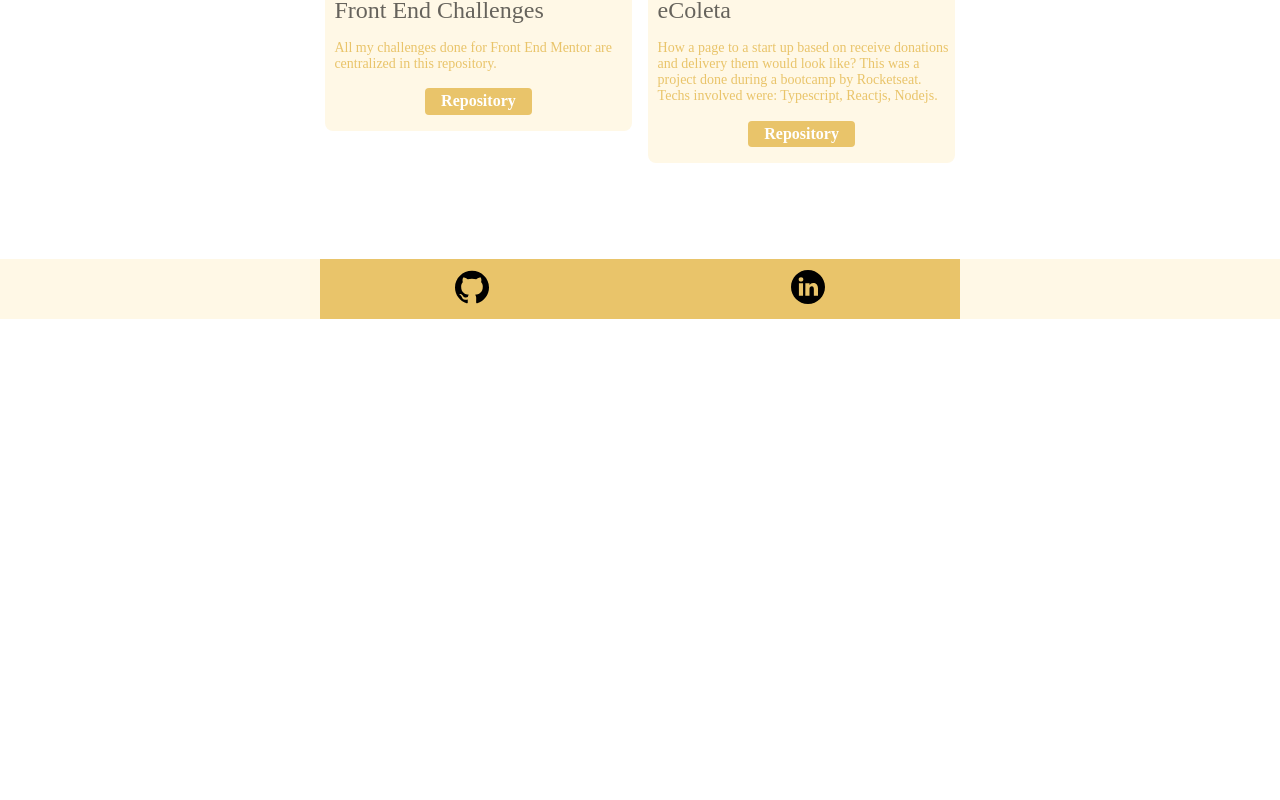
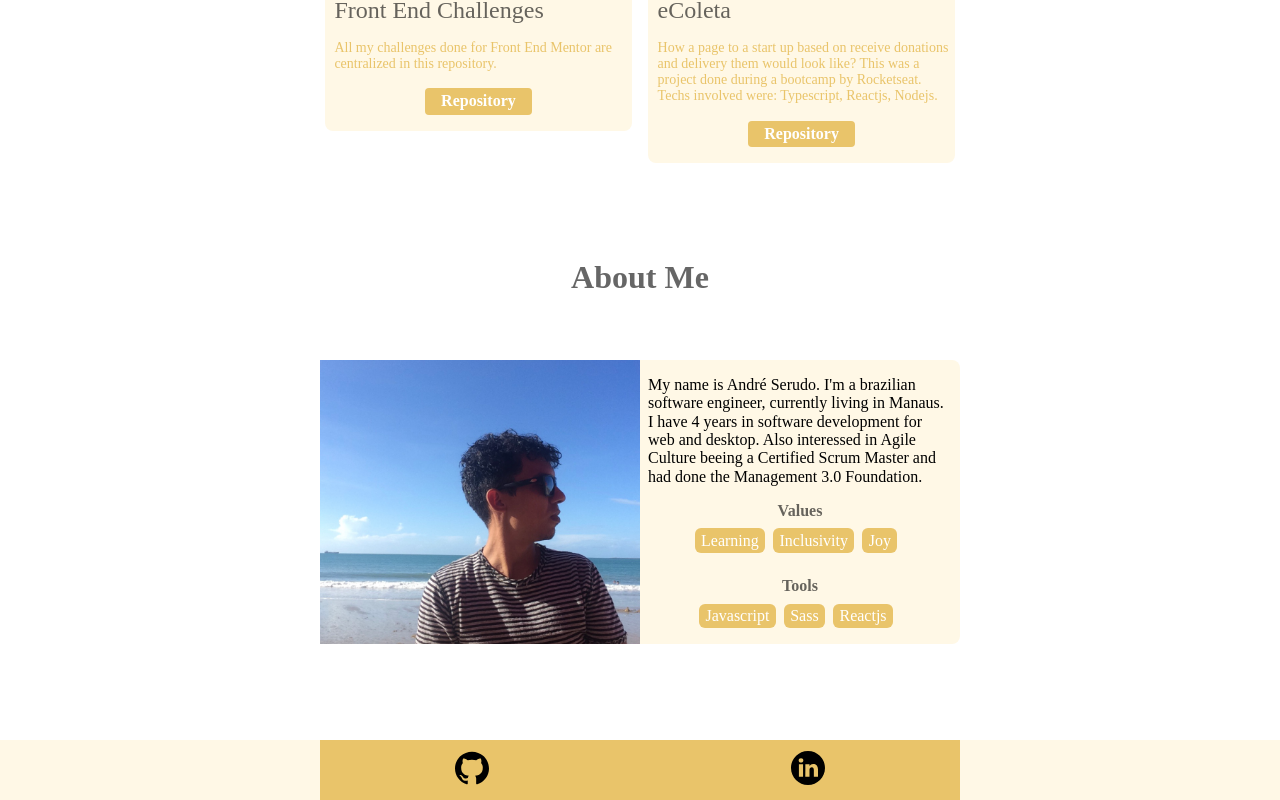
Before and after one commit to andreserudo/Andre_Serudo_JAMStackAlura, a Next.js app: page / in a window 1280 px wide. Shown: the part 1024-1824 px from the top of the page. Before the commit the page ends 1343 px from the top, so only its background shows below. Built offline with nearby package versions, Linux system fonts and the light colour scheme; a web font is replaced by a local one.

Commit message:
Sessao About Me

```diff
--- a/pages/index.jsx
+++ b/pages/index.jsx
@@ -4,6 +4,7 @@ import Cabecalho from '../src/components/commons/Cabecalho';
 import WrapperProjetos from '../src/components/commons/Projetos';
 import Footer from '../src/components/commons/Footer';
 import Apresentacao from '../src/components/commons/Apresentacao';
+import SobreMim from '../src/components/commons/SobreMim';
 
 export default function Home() {
   return (
@@ -18,6 +19,7 @@ export default function Home() {
       <Cabecalho />
       <Apresentacao />
       <WrapperProjetos />
+      <SobreMim />
       <Footer />
     </div>
   );
--- a/src/components/commons/Projetos/index.jsx
+++ b/src/components/commons/Projetos/index.jsx
@@ -1,6 +1,6 @@
 import React from 'react';
 import { Wrapper, SectionTitle, ProjetosWrapper } from './styles';
-import projects from '../../../themes/projectsData';
+import { projects } from '../../../themes/projectsData';
 import Card from '../Card';
 
 function WrapperProjetos() {
--- a/src/components/commons/SobreMim/index.jsx
+++ b/src/components/commons/SobreMim/index.jsx
@@ -1,8 +1,38 @@
 import React from 'react';
+import Text from '../../foundation/Text';
+import Wrapper from './styles';
+import { bio, values, tools } from '../../../themes/projectsData';
+import Card from '../../foundation/CardItem/styles';
 
 function SobreMim() {
   return (
-    <h1>Cabecalho</h1>
+    <Wrapper>
+      <Wrapper.Container>
+        <h1>About Me</h1>
+        <Wrapper.Card id="AboutMe">
+          <Wrapper.Profile />
+          <Wrapper.Description>
+            <Text>{bio}</Text>
+            <h4>Values</h4>
+            <Wrapper.Cards>
+              {
+              values.map((value) => (
+                <Card key={value}>{value}</Card>
+              ))
+            }
+            </Wrapper.Cards>
+            <h4>Tools</h4>
+            <Wrapper.Cards>
+              {
+              tools.map((tool) => (
+                <Card key={tool}>{tool}</Card>
+              ))
+            }
+            </Wrapper.Cards>
+          </Wrapper.Description>
+        </Wrapper.Card>
+      </Wrapper.Container>
+    </Wrapper>
   );
 }
 
--- /dev/null
+++ b/src/components/commons/SobreMim/styles/index.js
@@ -0,0 +1,143 @@
+import styled, { css } from 'styled-components';
+import breakpointsMedia from '../../../../themes/utils/breakpointsMedia';
+
+const Wrapper = styled.div`
+  width: 100%;
+  display: flex;
+  flex-direction: column;
+  align-items: flex-start;
+  justify-content: center;
+  margin-bottom: 6rem;
+  ${breakpointsMedia({
+    xs: css`
+      align-items: center;
+    `,
+    md: css`
+      padding-right: unset;
+      padding-left: unset;
+    `,
+  })}
+
+  h1 {
+    margin-bottom: 2rem;
+  color: ${({ theme }) => theme.colors.primary.colorTitle};
+  font-size: ${({ theme }) => theme.typographyVariants.title.fontSize};
+  ${breakpointsMedia({
+    xs: css`
+      font-size: ${({ theme }) => theme.typographyVariants.titleXS.fontSize};
+    `,
+    sm: css`
+      font-size: ${({ theme }) => theme.typographyVariants.titleSM.fontSize};
+    `,
+    md: css`
+      font-size: ${({ theme }) => theme.typographyVariants.titleMD.fontSize};
+    `,
+    lg: css`
+      font-size: ${({ theme }) => theme.typographyVariants.titleLG.fontSize};
+      margin-bottom: 4rem;
+    `,
+    xl: css`
+      font-size: ${({ theme }) => theme.typographyVariants.titleXL.fontSize};
+    `,
+  })};
+  }
+
+`;
+
+Wrapper.Container = styled.div`
+  display: flex;
+  flex-direction: column;
+  align-items: center;
+  justify-content: center;
+`;
+
+Wrapper.Card = styled.div`
+  width: 80%;
+  display: flex;
+  justify-content: center;
+  align-items: center;
+  background-color: #FFF8E6;
+  border-top-right-radius: 8px;
+  border-bottom-right-radius: 8px;
+  ${breakpointsMedia({
+    xs: css`
+      width: 80%;
+      flex-direction: column;
+    `,
+    sm: css`
+      width: 80%;
+      flex-direction: column;
+    `,
+    md: css`
+      flex-direction: row;
+    `,
+    lg: css`
+      width: 50%;
+    `,
+  })}
+
+`;
+
+Wrapper.Profile = styled.div`
+  ${breakpointsMedia({
+    xs: css`
+      width: 100%;
+      height: 150px;
+      background-image: url('/images/About.png');
+      background-size: cover;
+      background-position: right;
+    `,
+    sm: css`
+
+      height: 333px;
+    `,
+    md: css`
+      width: 50%;
+      height: 100%;
+    `,
+  })}
+
+`;
+
+Wrapper.Description = styled.div`
+  display: flex;
+  flex-direction: column;
+  align-items: center;
+  justify-content: center;
+  padding: .5rem .3rem ;
+
+  ${breakpointsMedia({
+    xs: css`
+      padding: 1rem .5rem 1rem .5rem;
+    `,
+    md: css`
+      width: 50%;
+    `,
+  })}
+
+  h4 {
+    margin-top: 1.5rem;
+    margin-bottom: .5rem;
+    color: ${({ theme }) => theme.colors.primary.colorTitle};
+  }
+
+  h4:first-of-type{
+    margin-top:1rem;
+  }
+`;
+
+Wrapper.Cards = styled.div`
+  display: flex;
+  flex-direction: column;
+  align-items: center;
+  justify-content: center;
+
+  ${breakpointsMedia({
+    xs: css`
+      flex-direction: row;
+      flex-wrap: wrap;
+    `,
+  })}
+`;
+
+export default Wrapper;
--- /dev/null
+++ b/src/components/foundation/CardItem/styles/index.js
@@ -0,0 +1,64 @@
+import styled, { css } from 'styled-components';
+import breakpointsMedia from '../../../../themes/utils/breakpointsMedia';
+
+const Card = styled.span`
+  padding: .2rem .4rem;
+  border-radius: 6px;
+  color: white;
+  background-color: ${({ theme }) => theme.colors.secondary.backgroundColor};
+  font-size: ${({ theme }) => theme.typographyVariants.smallestException.fontSize};
+
+  ${breakpointsMedia({
+    sm: css`
+      font-size: ${({ theme }) => theme.typographyVariants.paragraph2.fontSize};
+    `,
+    md: css`
+      font-size: ${({ theme }) => theme.typographyVariants.paragraph1.fontSize};
+    `,
+  })}
+  /*
+  ${breakpointsMedia({
+    xs: css`
+      font-size: ${({ theme }) => theme.typographyVariants.smallestException.fontSize};
+    `,
+    sm: css`
+      font-size: ${({ theme }) => theme.typographyVariants.smallestException.fontSize};
+    `,
+    md: css`
+      font-size: ${({ theme }) => theme.typographyVariants.subTitleMD.fontSize};
+    `,
+    lg: css`
+      font-size: ${({ theme }) => theme.typographyVariants.subTitleLG.fontSize};
+    `,
+    xl: css`
+      font-size: ${({ theme }) => theme.typographyVariants.subTitleXL.fontSize};
+    `,
+  })};        */
+
+
+  &:first-child {
+    margin-bottom: .5rem;
+
+    ${breakpointsMedia({
+    xs: css`
+        margin-bottom: unset;
+        margin-right: .5rem;
+      `,
+  })}
+  }
+
+  & + & {
+    margin-bottom: 1rem;
+    ${breakpointsMedia({
+    xs: css`
+        margin-bottom: unset;
+        margin-right: .5rem;
+      `,
+  })}
+
+  }
+
+
+`;
+
+export default Card;
--- /dev/null
+++ b/src/components/foundation/Text/index.jsx
@@ -0,0 +1,17 @@
+import React from 'react';
+import PropTypes from 'prop-types';
+import TextBase from './styles';
+
+function Text({ children }) {
+  return (
+    <TextBase>
+      {children}
+    </TextBase>
+  );
+}
+
+Text.propTypes = {
+  children: PropTypes.node.isRequired,
+};
+
+export default Text;
--- /dev/null
+++ b/src/components/foundation/Text/styles/index.js
@@ -0,0 +1,17 @@
+import styled, { css } from 'styled-components';
+import breakpointsMedia from '../../../../themes/utils/breakpointsMedia';
+
+const TextBase = styled.span`
+  width: 100%;
+  font-size: ${({ theme }) => theme.typographyVariants.smallestException.fontSize};
+  ${breakpointsMedia({
+    sm: css`
+      font-size: ${({ theme }) => theme.typographyVariants.paragraph2.fontSize};
+    `,
+    md: css`
+      font-size: ${({ theme }) => theme.typographyVariants.paragraph1.fontSize};
+    `,
+  })}
+`;
+
+export default TextBase;
--- a/src/themes/projectsData.js
+++ b/src/themes/projectsData.js
@@ -16,4 +16,13 @@ const projects = [
 
 ];
 
-export default projects;
+const bio = `My name is André Serudo. I'm a brazilian software engineer, currently living in Manaus. I have 4 years in
+software development for web and desktop. Also interessed in Agile Culture beeing a Certified Scrum Master and had done the Management 3.0 Foundation.`;
+
+const values = ['Learning', 'Inclusivity', 'Joy'];
+
+const tools = ['Javascript', 'Sass', 'Reactjs'];
+
+export {
+  projects, bio, values, tools,
+};
```
Also changed, not shown: src/components/foundation/CardItem/index.jsx (added, +17 -0 lines), public/images/About.png (added), 1 other file (tests, documents, lock files or other folders).
